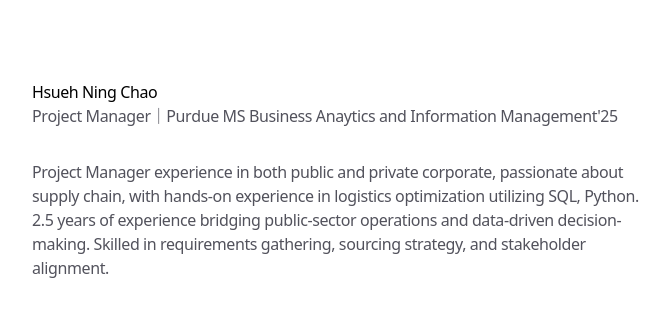
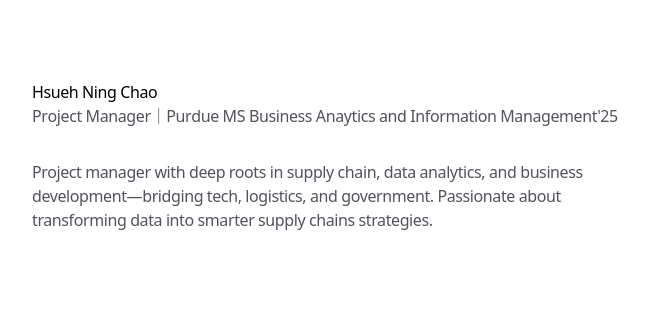
Before and after one commit to hsuehningchao/portfolio, a Next.js app: page / in a window 1280 px wide. Shown: the top 330 px of the page, without its empty margins (304-975 px from the left). Built offline with nearby package versions, Linux system fonts and the light colour scheme.

Commit message:
Update page.tsx

```diff
--- a/app/page.tsx
+++ b/app/page.tsx
@@ -137,9 +137,8 @@ export default function Personal() {
       >
         <div className="flex-1">
           <p className="whitespace-pre-line text-zinc-600 dark:text-zinc-400">
-            Project Manager experience in both public and private corporate, passionate about supply chain, with hands-on experience in logistics optimization utilizing SQL, Python.
-            2.5 years of experience bridging public-sector operations and data-driven decision-making.
-            Skilled in requirements gathering, sourcing strategy, and stakeholder alignment.
+            Project manager with deep roots in supply chain, data analytics, and business development—bridging tech, logistics, and
+            government. Passionate about transforming data into smarter supply chains strategies.
           </p>
         </div>
       </motion.section>
```
